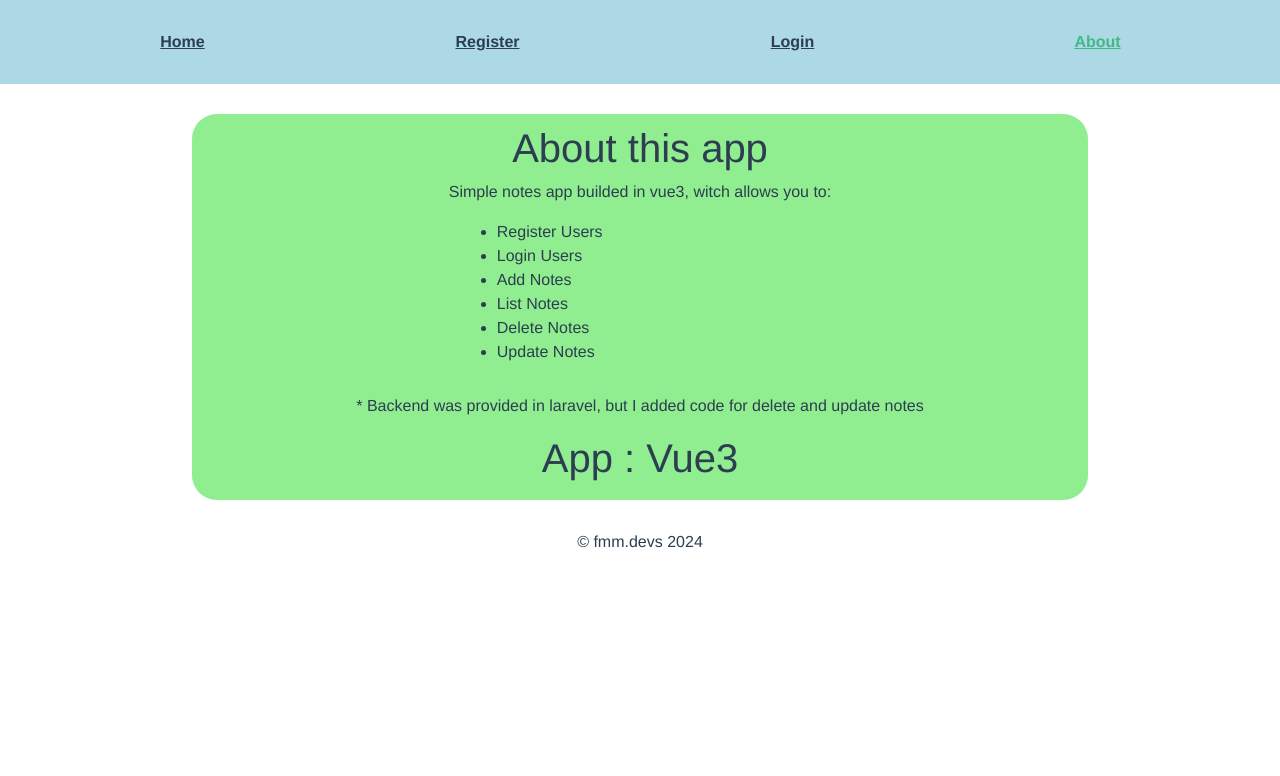
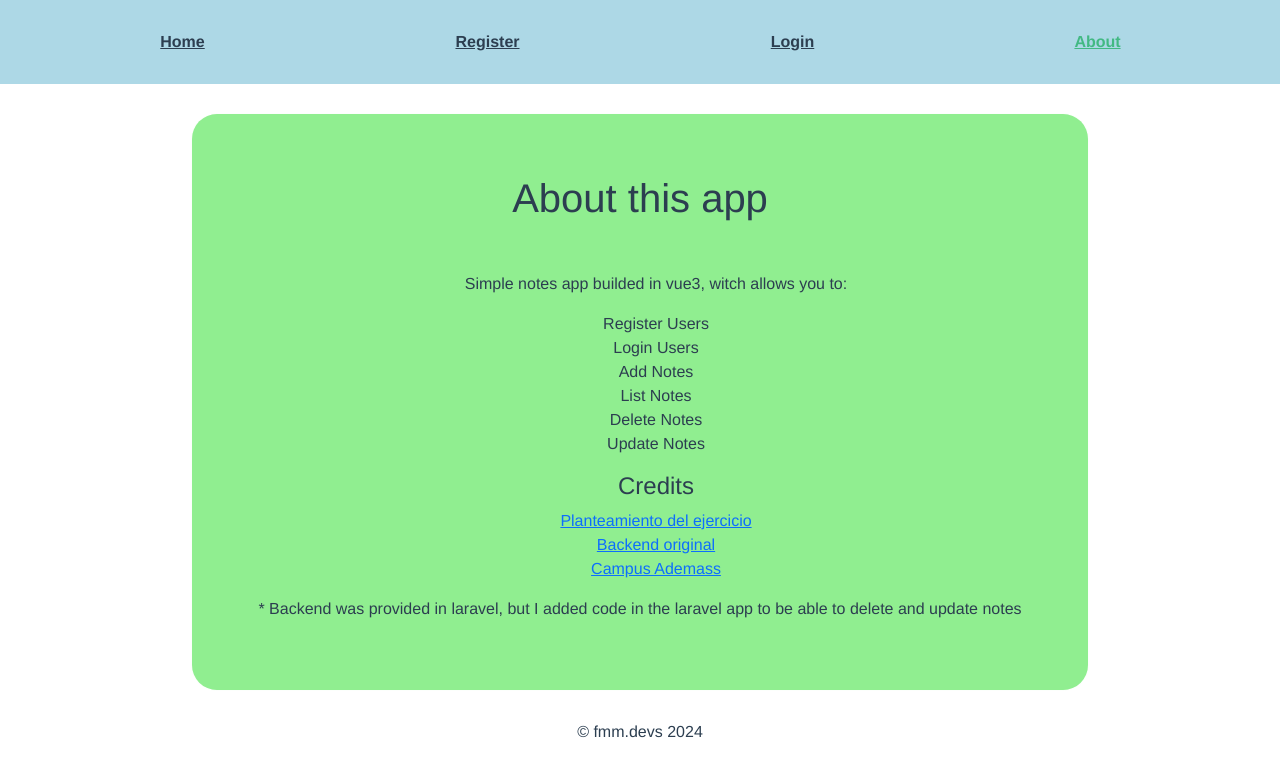
Before and after one commit to fmmdevs/vue-notes-auth-exercise, a Vue app: page /about in a window 1280 px wide. Shown: the top 776 px of the page. Built offline with nearby package versions, Linux system fonts and the light colour scheme.

Commit message:
/about updated

```diff
--- a/src/components/HelloWorld.vue
+++ b/src/components/HelloWorld.vue
@@ -24,7 +24,7 @@ export default defineComponent({
 <!-- Add "scoped" attribute to limit CSS to this component only -->
 <style scoped lang="scss">
 h1 {
-  margin: 20px;
+  margin-top: 20px;
 }
 
 h3 {
--- a/src/interfaces/INote.ts
+++ b/src/interfaces/INote.ts
@@ -1,7 +1,7 @@
 interface INote{
     "id": number,
-        "user_id": number,
-        "content": string,
+    "user_id": number,
+    "content": string,
     "created_at": string,
     "updated_at": string
 }
--- a/src/scss/_variables.scss
+++ b/src/scss/_variables.scss
@@ -6,9 +6,12 @@ $radius: 25px;
 
 // Containers
 .container {
-
+  h1{
+    margin: 50px ;
+  }
   background-color: bisque;
-  border-radius: $radius
+  border-radius: $radius;
+  height: 72vh;
 }
 
 
--- a/src/views/AboutView.vue
+++ b/src/views/AboutView.vue
@@ -1,9 +1,10 @@
 <template>
   <div class="container">
     <h1>About this app</h1>
-    <p>Simple notes app builded in vue3, witch allows you to:
-    </p>
-    <ul>
+
+    <ul class="features flex">
+      <p>Simple notes app builded in vue3, witch allows you to:
+      </p>
       <li>
         Register Users
       </li>
@@ -23,19 +24,38 @@
         Update Notes
       </li>
     </ul>
-    <p>* Backend was provided in laravel, but I added code for delete and update notes</p>
-    <h1>App : Vue3</h1>
 
+    <ul class="credits">
+      <h4>Credits</h4>
+
+      <li><a href="https://www.youtube.com/watch?v=XkRi9_MS3ns&list=LL&index=3">Planteamiento del ejercicio</a></li>
+      <li>
+        <a href="https://github.com/JJRuizDeveloper/vue-example-server">Backend original</a>
+      </li>
+      <li><a href="https://campus-ademass.com/">Campus Ademass</a></li>
+    </ul>
+    <p>* Backend was provided in laravel, but I added code in the laravel app to be able to delete and update notes</p>
 
   </div>
 </template>
 
 <style lang="scss" scoped>
+// .features {
+//   width: 60%;
+//   margin: auto;
+//   text-align: left;
+//   margin-bottom: 30px;
+// }
+
+// .credits {
+//   text-align: left;
+//   width: 60%;
+//   margin: auto;
+//   text-align: left;
+// }
 ul {
-  width: 40%;
-  margin: auto;
-  text-align: left;
-  margin-bottom: 30px;
+  list-style: none;
+  text-align: center;
 }
 
 .container {
--- a/src/views/HomeView.vue
+++ b/src/views/HomeView.vue
@@ -20,7 +20,7 @@ export default defineComponent({
 
 <style lang="scss" scoped>
 img {
-  width: 95%;
-  margin: auto;
+  width: 60vh;
+  margin: 40px auto;
 }
 </style>
--- a/src/views/RegisterView.vue
+++ b/src/views/RegisterView.vue
@@ -1,7 +1,7 @@
 <template>
 
     <form class="container">
-        <h1>Register View</h1>
+        <h1>Register</h1>
 
         <div class="mb-3">
             <label for="name" class="form-label">Full name</label>
```
